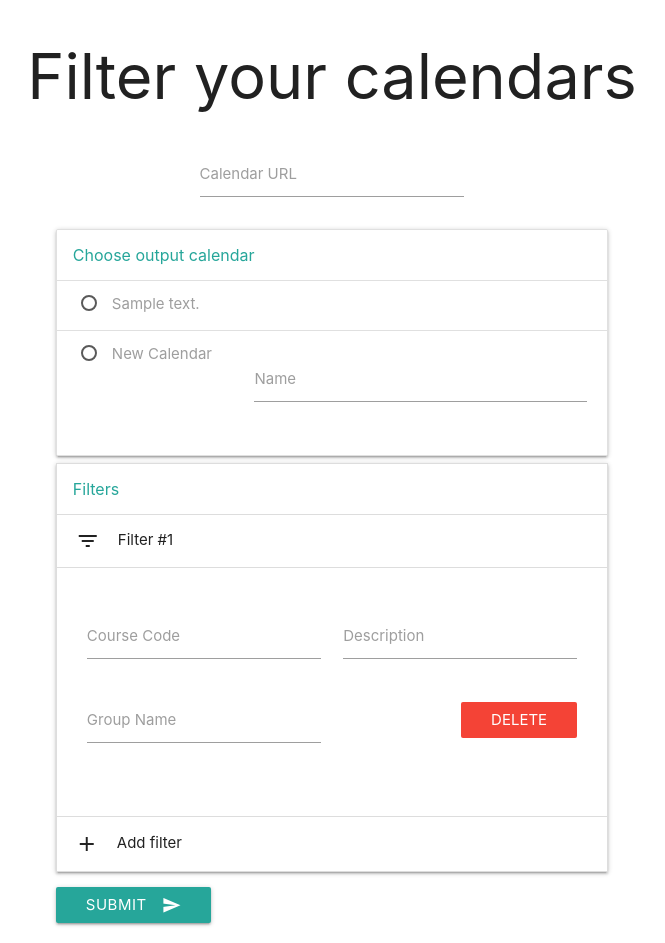
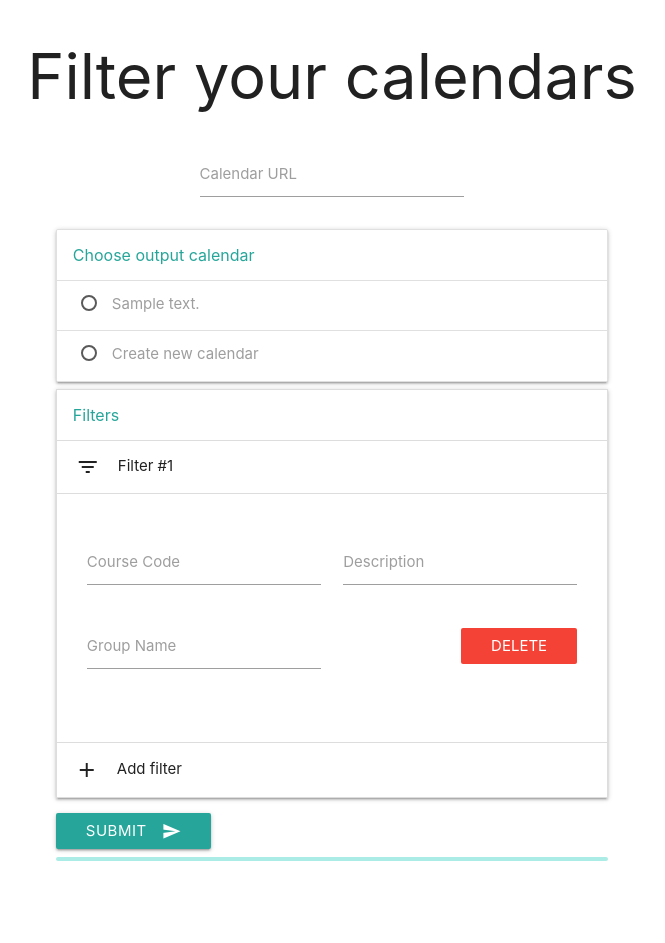
Before and after one commit to Birath/Calendar-Filterer, a Flask app: template app/templates/index.html in a window 1280 px wide. Shown: the whole page, without its empty margins (308-973 px from the left). After the commit the page ends 861 px from the top, so only its background shows below. Run offline with Flask 2, Linux system fonts and the light colour scheme; the template is opened without the code that fills it: most values are stand-ins (such as "Sample title", 1, 10 or a date in 2020); parts of the project's set-up code (start-up, migrations or seed data) failed here and were passed over.

Commit message:
Added support for creating new calendars and added progress bar

```diff
--- a/app/static/css/main.css
+++ b/app/static/css/main.css
@@ -1,7 +1,9 @@
 .submit-btn {
   margin: 0 auto;
 }
-
+/*
+ Calendar chooser stuff
+ */
 .cal-chooser {
   position: relative;
   margin-top: 0.5rem;
@@ -17,6 +19,19 @@
 
 .collection.with-header .collection-item {
   padding-left: 20px;
+}
+
+.new-cal {
+  white-space: nowrap;
+}
+
+.new-cal-name.row {
+  margin-bottom: 0;
+}
+
+.new-cal-name-input {
+  margin-bottom: 0.6rem;
+  margin-top: 0.6rem;
 }
 
 /*
--- /dev/null
+++ b/app/static/js/jq-ajax-progress.min.js
@@ -0,0 +1 @@
+!function(e){"function"==typeof define&&define.amd?define(["jquery"],e):"object"==typeof exports?module.exports=e(require("jquery")):e(jQuery)}(function(e){var t=e.ajax.bind(e);e.ajax=function(n,r){"object"==typeof n&&(r=n,n=void 0);var o=(r=r||{chunking:!1}).xhr?r.xhr():e.ajaxSettings.xhr(),s=r.chunking||e.ajaxSettings.chunking;return r.xhr=function(){if("function"==typeof r.uploadProgress){if(!o.upload)return;o.upload.onprogress=null,o.upload.addEventListener("progress",function(e){r.uploadProgress.call(this,e)},!1)}if("function"==typeof r.progress){var e=0;o.addEventListener("progress",function(t){var n=[t],o="";this.readyState===XMLHttpRequest.LOADING&&s&&(o=this.responseText.substr(e),e=this.responseText.length,n.push(o)),r.progress.apply(this,n)},!1)}return o},t(n,r)}});
--- a/app/static/js/main.js
+++ b/app/static/js/main.js
@@ -1,7 +1,13 @@
 var elem = document.querySelector('.collapsible');
 var instance = M.Collapsible.init(elem, {});
 
-
+function addNewCal(elem) {
+    elem.innerHTML = "" +
+        "<div class='input-field'>" +
+        "  <input type='text' name='new-cal-name' id='new-cal-name'>" +
+        "  <label for='new-cal-name'>Name of the new calendar</label>" +
+        "</div>"
+}
 
 function getFilterID(elem) {
     var id = $(elem).attr('id');
@@ -115,8 +121,39 @@ $('body').on('click', '.delete-btn', function () {
     updateFilters()
 });
 
+var newCal = true;
 $('body').on('click', '#cal-chooser', function () {
-    console.log($(this).children().children("input").prop("checked", true))
+    var input = $(this).children().children("input");
+    // Ignores if already checked
+    if (input.prop("checked") === true) {
+        return;
+    }
+    input.prop("checked", true);
+    if ($(this).attr('class') === "collection-item new-cal") {
+        // Adds the new calendar input
+        if (newCal) {
+            var oldHeight = $(this).css('height');
+            $(this).html("" +
+                "<div class='new-cal-name row valign-wrapper'>" +
+                "  <div class='col s4'>" +
+                "    <label>\n" +
+                "      <input class=\"with-gap\" name=\"calendar\" type=\"radio\" id=\"calendar\"/>\n" +
+                "      <span id='new-cal'>New calendar</span>\n" +
+                "    </label>" +
+                "  </div>" +
+                "  <div class='col s8 new-cal-name-input input-field'>" +
+                "    <input type='text' name='new-cal-name' id='new-cal-name'>" +
+                "    <label for='new-cal-name'>Calendar name</label>" +
+                "  </div>" +
+                "</div>" );
+            newCal = false;
+            var newHeight = $(this).css('height');
+            $(this).css({'height': oldHeight});
+            $(this).animate({'height': newHeight}, 300)
+        }
+
+        $(this).children().children().first().children().children('input').prop("checked", true);
+    }
 });
 
 $('body').on('focus',"input.autocomplete" ,function () {
@@ -155,15 +192,36 @@ $(document).ready(function(){
         console.log('Submitting');
         var filterData = getFilterVals();
         console.log(filterData);
-        filterData['out-calendar'] = $('input[name="calendar"]:checked').siblings("span").text();
+        var outCalendar = $('input[name="calendar"]:checked');
+        var outCalendarName = outCalendar.siblings("span").text();
+        var newCal = false;
+        if (outCalendar.siblings("span").attr('id') === "new-cal") {
+            outCalendarName = $('#new-cal-name').val();
+            newCal = true;
+        }
+        filterData['out-calendar'] = outCalendarName;
         filterData['calendar-url'] = $('#calendar-url').val();
+        filterData['new-cal'] = newCal;
+        //var source = new EventSource('/filterer_test', filterData);
+        //console.log(source.url);
+        //source.onmessage(function(event) {
+        //    console.log(event.data)
+        //});
+
         $.ajax({
             type: "GET",
             url: 'filterer_test',
-            dataType: 'json',
+            dataType: 'text/event-stream',
             data: filterData,
+            chunking: true,
+            // from https://github.com/likerRr/jq-ajax-progress
+            progress: function (e, part) {
+                $('#progress').attr('style', "width: " + part);
+                console.log(part)
+            },
             success: function (data) {
-                console.log('we did it')
+                console.log('we didi it');
+
             }
         });
     });
--- a/app/templates/index.html
+++ b/app/templates/index.html
@@ -52,20 +52,12 @@
                   </label>
                 </li>
               {% endfor %}
-              <li class="collection-item" id="cal-chooser">
-                  <div class="row">
-                    <div class="col s4">
-                      <label>
-                        <input class="with-gap" name="calendar" type="radio" id="calendar"/>
-                        <span>New Calendar</span>
-                      </label>
-                    </div>
-                    <div class="col s8 input-field">
-                      <input type="text" name="new-cal-name" id="new-cal-name">
-                      <label for="new-cal-name">Name</label>
-                    </div>
-                  </div>
-                </li>
+              <li class="collection-item new-cal" id="cal-chooser">
+                <label>
+                  <input class="with-gap" name="calendar" type="radio" id="calendar"/>
+                  <span>Create new calendar</span>
+                </label>
+              </li>
             </ul>
           </div>
         {% endif %}
@@ -108,6 +100,9 @@
         </div>
         <div class="col s12">
           <button class="btn waves-effect waves-light submit-btn" id="calender-data">Submit<i class="material-icons right">send</i></button>
+          <div class="progress">
+            <div class="determinate" id="progress" style="width: 0%"></div>
+          </div>
         </div>
 
       </form>
@@ -118,6 +113,7 @@
 
 <script src="https://ajax.googleapis.com/ajax/libs/jquery/3.3.1/jquery.min.js"></script>
 {#<script src="https://cdnjs.cloudflare.com/ajax/libs/materialize/1.0.0-alpha.3/js/materialize.min.js"></script>#}
+<script src="{{ url_for('static', filename='js/jq-ajax-progress.min.js') }}"></script>
 <script src="{{ url_for('static', filename='js/materialize.js') }}"></script>
 <script src="{{ url_for('static', filename='js/main.js') }}"></script>
 </body>
```
Also changed, not shown: app/blueprints/calendar_filterer.py (+5 -3 lines), app/calendar_manager.py (+16 -5 lines), app/gcal_communication.py (+16 -0 lines).
